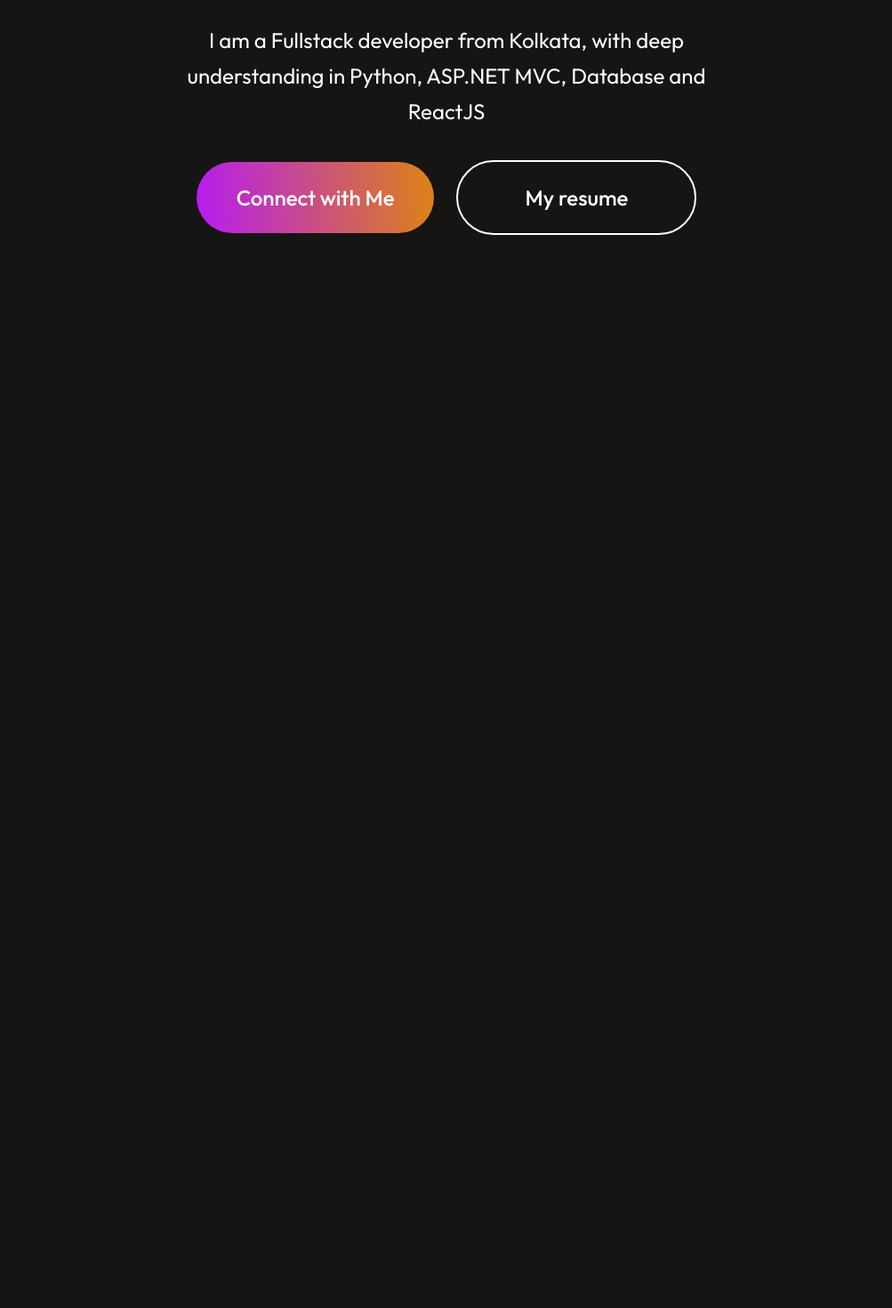
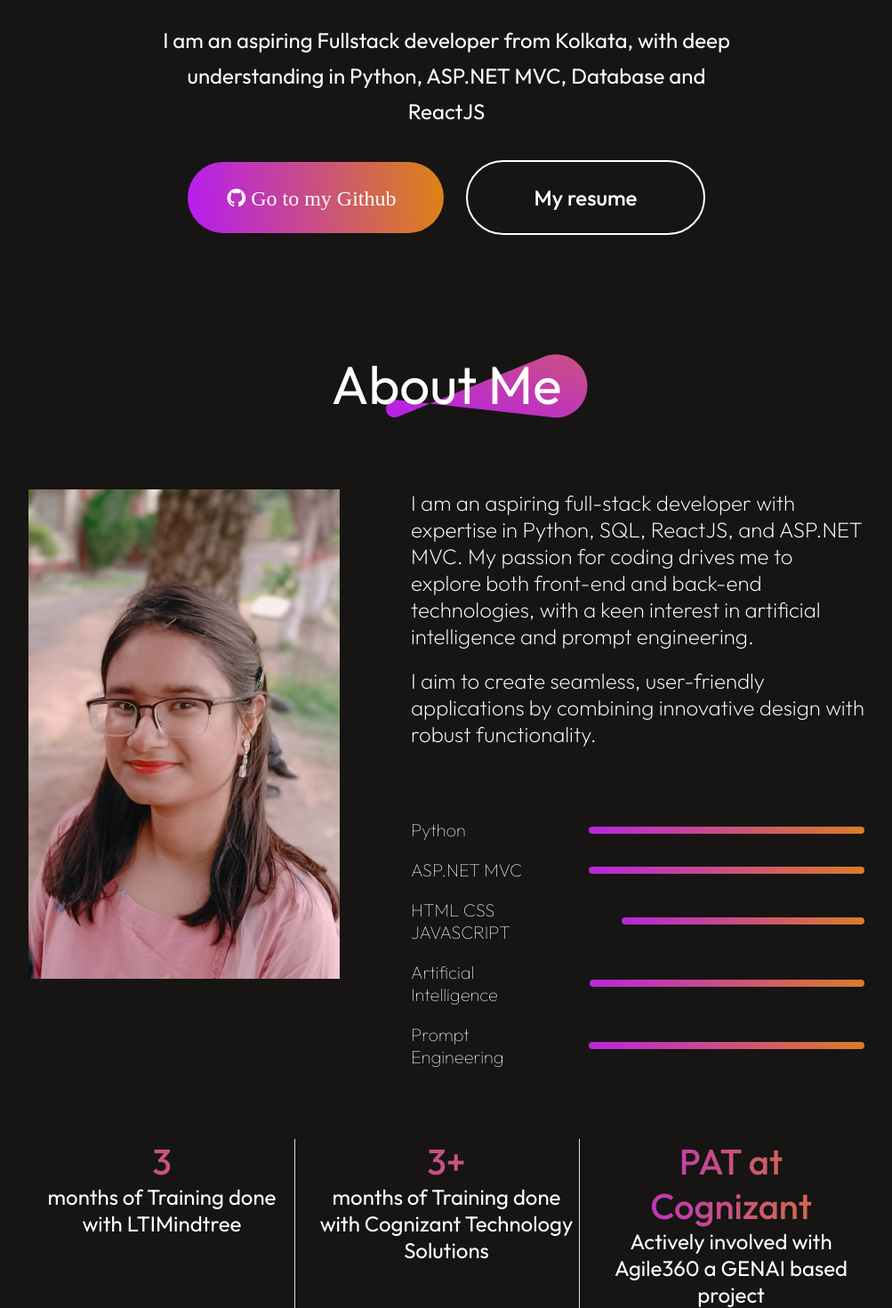
Before and after one commit to sikdarananya/Ananya_Sikdar, a React (Vite) app: page / in a window 1280 px wide. Shown: the part 606-2076 px from the top of the page at 89% size, without its empty margins (138-1141 px from the left). Before the commit the page ends 920 px from the top, so only its background shows below. Built offline with nearby package versions, Linux system fonts and the light colour scheme.

Commit message:
About Section Added

```diff
--- a/index.html
+++ b/index.html
@@ -8,6 +8,7 @@
     <link rel="preconnect" href="https://fonts.googleapis.com">
     <link rel="preconnect" href="https://fonts.gstatic.com" crossorigin>
     <link href="https://fonts.googleapis.com/css2?family=Outfit:wght@100..900&display=swap" rel="stylesheet">
+    <link rel="stylesheet" href="https://cdnjs.cloudflare.com/ajax/libs/font-awesome/4.7.0/css/font-awesome.min.css">
   </head>
   <body>
     <div id="root"></div>
--- a/src/App.jsx
+++ b/src/App.jsx
@@ -1,12 +1,14 @@
 import React from 'react'
 import Navbar from './Components/Navbar/Navbar'
 import Hero from './Components/Hero/hero'
+import About from './Components/About/About'
 
 const App = () => {
   return (
     <div>
       <Navbar/>
       <Hero/>
+      <About/>
     </div>
   )
 }
--- /dev/null
+++ b/src/Components/About/About.css
@@ -0,0 +1,130 @@
+.about{
+    display: flex;
+    flex-direction: column;
+    align-items: center;
+    justify-content: center;
+    gap: 80px;
+    margin: 80px 170px;
+}
+
+.about-title
+{
+   position: relative;
+}
+
+.about-title h1{
+    padding: 0px 30px;
+    font-size: 60px;
+    font-weight: 400;
+}
+
+.about-title img{
+    position: absolute;
+    bottom: 0;
+    right: 0;
+    z-index: -1;
+}
+
+.about-section{
+    display: flex;
+    gap: 80px;
+}
+
+.about-left img{
+    width: 350px;
+    height: 550px
+}
+
+.about-right{
+    display: flex;
+    flex-direction: column;
+    gap: 80px;
+}
+
+.about-para{
+  display: flex;
+  flex-direction: column;
+  gap: 20px;
+  font-size: 24px;
+  font-weight: 200;
+}
+
+.about-skills{
+    display: flex;
+    flex-direction: column;
+    gap: 20px;
+}
+
+.about-skill{
+    display: flex;
+    gap: 50px;
+    align-items: center;
+    transition: 0.3s;
+}
+
+.about-skill p{
+    min-width: 150px;
+    font-size: 20px;
+    font-weight: 100;
+
+}
+
+.about-skill hr{
+    outline: none;
+    border: none;
+    width: 50%;
+    height: 8px;
+    border-radius: 50px;
+    background: linear-gradient(267deg, #DA7C25 0.36%, #B923E1 102.06%);
+}
+
+.about-achievements{
+    display: flex;
+    gap: 20px;
+    align-items: stretch;
+    flex-wrap: nowrap;
+
+}
+
+.about-achievement{
+    flex: 1;
+    text-align: center;
+    /* min-width: 200px; */
+    position: relative;
+    transition: 0.5s;
+}
+
+.about-achievement:not(:last-child)::after{
+    content: "";
+    position: absolute;
+    top: 0;
+    right: 0;
+    height: 100%;
+    width: 1px;
+    background-color: #ddd;
+    /* transition: 0.5s; */
+}
+
+.about-achievement h1{
+    font-size: 40px;
+    font-weight: 500;
+    background: linear-gradient(267deg, #DA7C25 0.36%, #B923E1 102.06%);
+    background-clip: text;
+    -webkit-background-clip: text;
+    -webkit-text-fill-color: transparent;
+}
+
+.about-achievement p{
+    font-size: 24px;
+    font-weight: 200px;
+}
+
+.about-skill:hover{
+    transform: scale(1.05);
+    transition: 0.3s;
+}
+
+.about-achievement:hover{
+    transform: scale(1.12);
+    transition: 0.5s;
+}
--- /dev/null
+++ b/src/Components/About/About.jsx
@@ -0,0 +1,51 @@
+import React from 'react'
+import './About.css'
+import theme_pattern from '../../assets/theme_pattern.svg'
+import profile_img from '../../assets/Profile_pic.jpg'
+
+const About = () => {
+  return (
+    <div className='about'>
+      <div className="about-title">
+        <h1>About Me</h1>
+        <img src={theme_pattern} alt="" />
+      </div>
+      <div className="about-section">
+        <div className="about-left">
+            <img src={profile_img} alt="" />
+        </div>
+        <div className="about-right">
+            <div className="about-para">
+                <p>I am an aspiring full-stack developer with expertise in Python, SQL, ReactJS, and ASP.NET MVC. My passion for coding drives me to explore both front-end and back-end technologies, with a keen interest in artificial intelligence and prompt engineering.</p>
+                <p>I aim to create seamless, user-friendly applications by combining innovative design with robust functionality.</p>
+            </div>
+            <div className="about-skills">
+                <div className="about-skill"><p>Python</p><hr style={{width:"80%"}} /></div>
+                <div className="about-skill"><p>ASP.NET MVC</p><hr style={{width:"80%"}} /></div>
+                <div className="about-skill"><p>HTML CSS JAVASCRIPT</p><hr style={{width:"60%"}} /></div>
+                <div className="about-skill"><p>Artificial Intelligence</p><hr style={{width:"70%"}} /></div>
+                <div className="about-skill"><p>Prompt Engineering</p><hr style={{width:"80%"}} /></div>
+            </div>
+        </div>
+      </div>
+      <div className="about-achievements">
+        <div className="about-achievement">
+            <h1>3</h1>
+            <p>months of Training done with LTIMindtree</p>
+        </div>
+        {/* <hr /> */}
+        <div className="about-achievement">
+            <h1>3+</h1>
+            <p>months of Training done with Cognizant Technology Solutions</p>
+        </div>
+        {/* <hr /> */}
+        <div className="about-achievement">
+            <h1>PAT at Cognizant</h1>
+            <p>Actively involved with Agile360 a GENAI based project</p>
+        </div>
+      </div>
+    </div>
+  )
+}
+
+export default About
--- a/src/Components/Hero/Hero.css
+++ b/src/Components/Hero/Hero.css
@@ -49,9 +49,24 @@
     cursor: pointer;
 }
 
+.hero-connect i{
+    font-size: 24px;
+    margin-right: 8px;
+}
+
 .hero-resume{
     padding: 25px 75px;
     border-radius: 50px;
     border: 2px solid #fff;
     cursor: pointer;
 }
+
+.hero-connect:hover
+{
+    border: 2px solid white;
+}
+
+.hero-resume:hover
+{
+    border-color: #B415FF;
+}
--- a/src/Components/Hero/Hero.jsx
+++ b/src/Components/Hero/Hero.jsx
@@ -7,9 +7,9 @@ const Hero = () => {
     <div className='hero'>
       <img src={profile_img} alt="" />
       <h1><span>Hi! I am Ananya Sikdar</span>, fullstack developer based in India</h1>
-      <p>I am a Fullstack developer from Kolkata, with deep understanding in Python, ASP.NET MVC, Database and ReactJS</p>
+      <p>I am an aspiring Fullstack developer from Kolkata, with deep understanding in Python, ASP.NET MVC, Database and ReactJS</p>
       <div className='hero-action'>
-      <div className='hero-connect'>Connect with Me</div>
+      <div className='hero-connect'><i className="fa fa-github">&nbsp;Go to my Github</i></div>
       <div className='hero-resume'>My resume</div>
       </div>
     </div>
```
